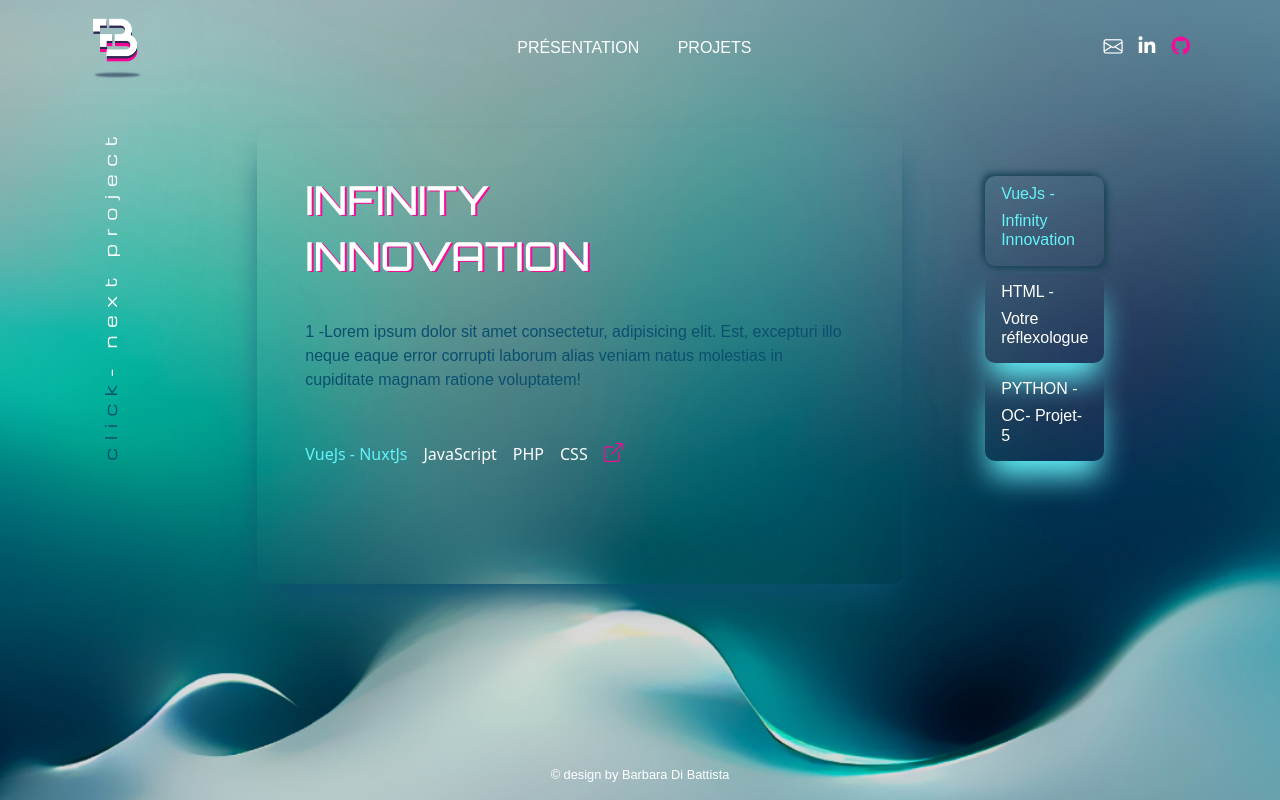
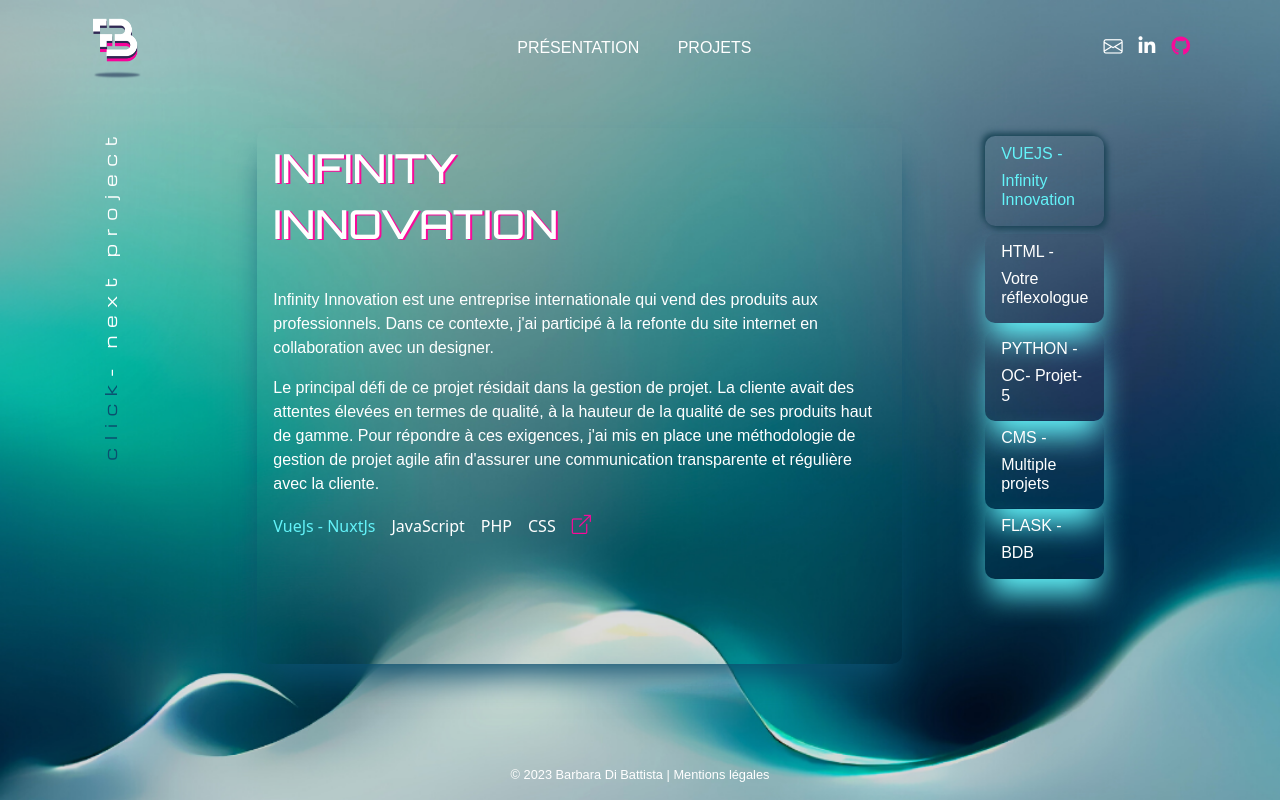
Before and after one commit to dibattista/di-battista-barbara-public, a Flask app: page /projets in a window 1280 px wide. Run offline with Flask 3, Linux system fonts and the light colour scheme; some libraries are stand-ins or nearby versions; some web fonts are replaced.

Commit message:
add mentionlegal

```diff
--- a/app.py
+++ b/app.py
@@ -10,6 +10,10 @@ def index():
 def projets():
     return render_template('projets.html')
 
+@app.route('/privacy')
+def privacy():
+    return render_template('privacy.html')
+
 # Download route
 @app.route('/download')
 def download():
--- a/static/css/style.css
+++ b/static/css/style.css
@@ -23,6 +23,10 @@ html {
   --gradient-scroll : linear-gradient(0deg, rgba(34,193,195,1) 0%, rgba(253,187,45,1) 100%);
 }
 /* END - Custom properties/ CSS variables */
+
+a {
+  text-decoration: none !important;
+}
 
 li > a {
 	color: #fff !important;
@@ -196,7 +200,7 @@ footer{
   text-shadow: 2px 1px rgb(var(--second-color));
 }
 .p-projet {
-  color: rgb(var(--main-color)) !important;
+  color: #fff !important;
 }
 
 .i-highlight-color {
@@ -251,7 +255,7 @@ a:hover .i-highlight-color {
 .bg-content-project {
   padding: 0 !important;
   margin: 0 !important;
-  height: 57vh;
+  height: 67vh;
   max-width: 100% !important;
   border-radius: 10px !important;
   /* box-shadow: rgb(99, 243, 249) 0px 20px 30px -10px; */
@@ -260,6 +264,19 @@ a:hover .i-highlight-color {
 
 /* END ! custom boostrap general style !*/
 /* END PAGE PROJETS */
+
+/* PAGE PRIVACY*/
+.scrollable-div-privacy {
+  height: 70vh;
+  overflow-y: scroll;
+}
+.list-terms-privacy {
+  display: block !important;
+}
+.h2-privacy {
+  color: #fff;
+}
+/*END PAGE PRIVACY*/
 
 /* MEDIA */
 @media only screen and (min-width: 996px) {
--- a/templates/base.html
+++ b/templates/base.html
@@ -113,7 +113,9 @@
     </div>
     <footer class="footer">
       <div class="foot-wrapper">
-        <p class="d-flex justify-content-center footer-copyright">© design by Barbara Di Battista</p>
+        <p class="d-flex justify-content-center footer-copyright">
+          <a href="{{ url_for('privacy')}}">© 2023 Barbara Di Battista | Mentions légales</a>
+        </p>
       </div>
     </footer>
     <!-- Bootstrap JS -->
--- a/templates/projets.html
+++ b/templates/projets.html
@@ -14,7 +14,7 @@
             <div class="row">
               <div class="col-lg-2 order-lg-3">
                 <!-- Tab navs projects -->
-                <ul class="nav nav-tabs flex-column pt-5" id="myTab" role="tablist" aria-orientation="vertical">
+                <ul class="nav nav-tabs flex-column pt-2" id="myTab" role="tablist" aria-orientation="vertical">
                   <li class="nav-item">
                     <a
                       class="nav-link active mb-2"
@@ -24,7 +24,7 @@
                       role="tab"
                       aria-controls="content-link1"
                       aria-selected="true">
-                      <h6>VueJs -</h6>
+                      <h6>VUEJS -</h6>
                       <h6>Infinity Innovation</h6>
                     </a>
                   </li>
@@ -54,22 +54,47 @@
                       <h6>OC- Projet-5</h6>
                     </a>
                   </li>
+                  <li class="nav-item">
+                    <a
+                      class="nav-link"
+                      id="content-link4-tab"
+                      data-bs-toggle="tab"
+                      data-bs-target="#content-link4"
+                      role="tab"
+                      aria-controls="content-link4"
+                      aria-selected="false">
+                      <h6>CMS -</h6>
+                      <h6>Multiple projets</h6>
+                    </a>
+                  </li>
+                  <li class="nav-item">
+                    <a
+                      class="nav-link"
+                      id="content-link5-tab"
+                      data-bs-toggle="tab"
+                      data-bs-target="#content-link5"
+                      role="tab"
+                      aria-controls="content-link5"
+                      aria-selected="false">
+                      <h6>FLASK -</h6>
+                      <h6>BDB</h6>
+                    </a>
+                  </li>
                 </ul>
                  <!-- END Tab navs projects -->
               </div>
               <div class="div-space-project col-lg-1 order-lg-2" ></div>
-              <div class="col-lg-9 bg-content-project p-5 order-lg-1">
+              <div class="col-lg-9 bg-content-project p-3 order-lg-1">
                 <!-- Tab content project -->
                 <div class="tab-content" id="myTabContent">
                   <div class="tab-pane fade show active" id="content-link1" role="tabpanel" aria-labelledby="content-link1-tab">
                     <h1 class="h1-projet">INFINITY</h1>
                     <h1 class="h1-projet">INNOVATION</h1>
                     <div class="row space-row-2"></div>
-                    <P class="p-projet">1 -Lorem ipsum dolor sit amet consectetur, adipisicing elit.
-                      Est, excepturi illo neque eaque error corrupti laborum alias
-                      veniam natus molestias in cupiditate magnam ratione voluptatem!
+                    <P class="p-projet">Infinity Innovation est une entreprise internationale qui vend des produits aux professionnels. Dans ce contexte, j'ai participé à la refonte du site internet en collaboration avec un designer.
                     </P>
-                    <div class="row space-row-2"></div>
+                    <p>Le principal défi de ce projet résidait dans la gestion de projet. La cliente avait des attentes élevées en termes de qualité, à la hauteur de la qualité de ses produits haut de gamme. Pour répondre à ces exigences, j'ai mis en place une méthodologie de gestion de projet agile afin d'assurer une communication transparente et régulière avec la cliente. </p>
+                    <!-- <div class="row space-row-2"></div> -->
                     <ul class="d-flex justify-content align-items-center">
                       <li class="pe-3"><span class="div-span-strength-color">VueJs - NuxtJs</span></li>
                       <li class="pe-3">JavaScript</li>
@@ -86,10 +111,9 @@
                     <h1 class="h1-projet">VOTRE</h1>
                     <h1 class="h1-projet">RÉFLEXOLOGUE</h1>
                     <div class="row space-row-2"></div>
-                    <P class="p-projet">2 -Lorem ipsum dolor sit amet consectetur, adipisicing elit.
-                      Est, excepturi illo neque eaque error corrupti laborum alias
-                      veniam natus molestias in cupiditate magnam ratione voluptatem!
+                    <P class="p-projet">Le site Votre Réflexologue est dédié à la présentation de la réflexologie, de ses bienfaits ainsi que de l'approche et du parcours de Serge Parachini, réflexologue professionnel.
                     </P>
+                    <p>J'ai entièrement créé ce site en utilisant uniquement HTML et CSS, et c'est le premier site que j'ai réalisé entièrement seule pour un client. Ce projet m'a permis d'avoir une vision complète de la création d'un site internet, de la conception à la mise en ligne. Bien que le code ne soit peut-être pas optimisé, ce site est très facile à maintenir et offre une expérience utilisateur unique.</p>
                     <div class="row space-row-2"></div>
                     <ul class="d-flex justify-content align-items-center">
                       <li class="pe-3"><span class="div-span-strength-color">HTML</span></li>
@@ -107,10 +131,8 @@
                     <h1 class="h1-projet">OC</h1>
                     <h1 class="h1-projet">Projet-5</h1>
                     <div class="row space-row-2"></div>
-                    <P class="p-projet">3 -Lorem ipsum dolor sit amet consectetur, adipisicing elit.
-                      Est, excepturi illo neque eaque error corrupti laborum alias
-                      veniam natus molestias in cupiditate magnam ratione voluptatem!
-                    </P>
+                    <P class="p-projet">Dans le cadre du parcours "Développeur d'application-Python" avec <a href="https://openclassrooms.com/fr/">OpenClassrooms</a> j'ai réaliser le projet-5 qui interagit avec l'API d'Open Food Facts pour récupérer les aliments français et leurs propriétés, telles que la qualité qui permettra au programme de proposer un aliment plus sain.</p>
+                    <p>PYTHON est vraiment un language que j'ai plaisir à utilisé. Ça réputation n'ai plus à faire : polyvalent, puissant, rapidide, efficace et syntaxe simple à appréhende. C'est avec enthousiasme que j'attente de travailler avec vous sur des projets professionnels.</p>
                     <div class="row space-row-2"></div>
                     <ul class="d-flex justify-content align-items-center">
                       <li class="pe-3"><span class="div-span-strength-color">PYTHON</span></li>
@@ -119,6 +141,45 @@
                       <li class="pe-3">API</li>
                       <li>
                         <a href="https://github.com/dibattista/OC_P5_OpenFoodFacts" target="_blank">
+                          <i class="fab fa-github i-size-custom i-highlight-color"></i>
+                        </a>
+                      </li>
+                    </ul>
+                  </div>
+                  <div class="tab-pane fade" id="content-link4" role="tabpanel" aria-labelledby="content-link4-tab">
+                    <h1 class="h1-projet">Projets</h1>
+                    <h1 class="h1-projet">CMS</h1>
+                    <div class="row space-row-2"></div>
+                    <p>A l'écoute de mes clients et de leurs attentes en thermes de temps et budjets, le CMS Wordpress est un outil qui à permis à mon auto-entreprise de répondre à une demande.</p>
+                    <p>A la recherche d'une vision globale du monde l'informatique et des demandes clients, je resort enriché de cette expérience.</p>
+                    <div class="row space-row-2"></div>
+                    <ul class="d-flex justify-content align-items-center">
+                      <li class="pe-3"><a href="https://univers-pods.com/" target="_blank">Univers-Pods</a>
+                        <i class="bi bi-box-arrow-up-right i-highlight-color i-size-custom"></i>
+                      </li>
+                      <li class="pe-3"><a href="https://harmoniedetente.fr" target="_blank">Harmonie Détente</a>
+                        <i class="bi bi-box-arrow-up-right i-highlight-color i-size-custom"></i>
+                      </li>
+                      <li class="pe-3"><a href="https://rambolikids.org/" target="_blank">Rambolikids</a>
+                        <i class="bi bi-box-arrow-up-right i-highlight-color i-size-custom"></i>
+                      </li>
+                      <li class="pe-3"><a href="" target="_blank">En cours : Laura Thévenon</a>
+                        <i class="bi bi-box-arrow-up-right i-highlight-color i-size-custom"></i>
+                      </li>
+                    </ul>
+                  </div>
+                  <div class="tab-pane fade" id="content-link5" role="tabpanel" aria-labelledby="content-link5-tab">
+                    <h1 class="h1-projet">Flask</h1>
+                    <div class="row space-row-2"></div>
+                    <p>Vous êtes sur un site réaliser avec flask, micro framework léger, facile à prendre en main et posséde des outils qui facilite la création d'application.</p>
+                    <div class="row space-row-2"></div>
+                    <ul class="d-flex justify-content align-items-center">
+                      <li class="pe-3">Python</li>
+                      <li class="pe-3">HTML</li>
+                      <li class="pe-3">JavaScript</li>
+                      <li class="pe-3">CSS</li>
+                      <li>
+                        <a href="https://github.com/dibattista/di-battista-barbara" target="_blank">
                           <i class="fab fa-github i-size-custom i-highlight-color"></i>
                         </a>
                       </li>
```
Also changed, not shown: templates/privacy.html (added, +49 -0 lines).
